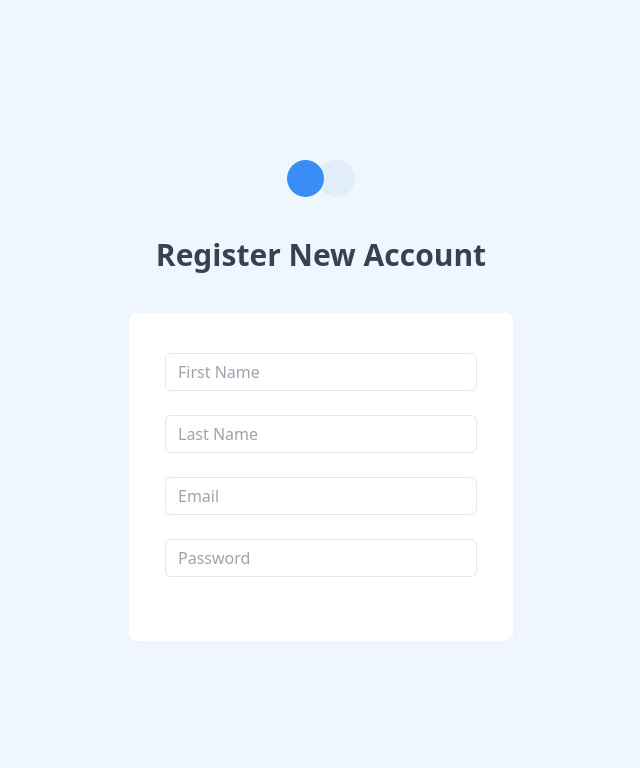
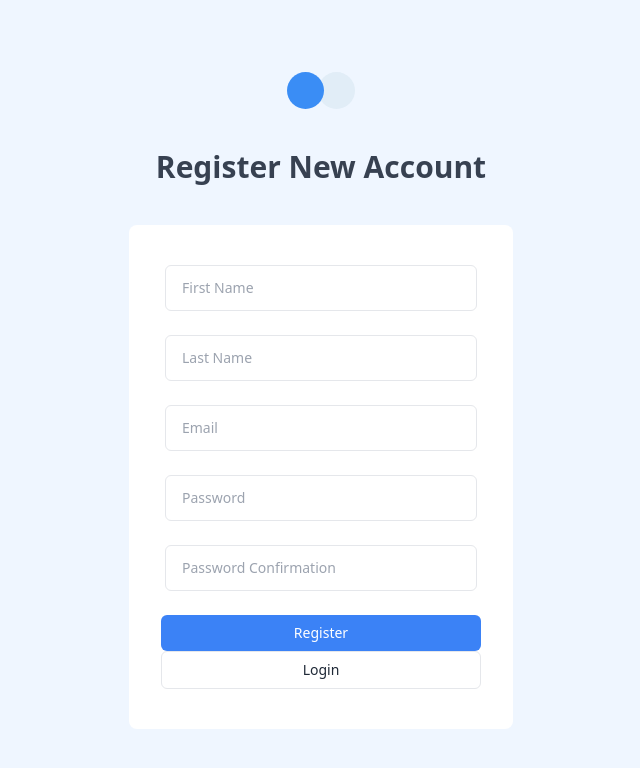
Before and after one commit to neuodev/topson, a React (Create React App) app in the folder client/: page /register in a window 1280 px wide. Shown: the top 768 px of the page, without its empty margins (319-959 px from the left). Built offline with nearby package versions, Linux system fonts and the light colour scheme.

Commit message:
Create primary and secondary buttons

```diff
--- /dev/null
+++ b/client/src/components/common/Button.tsx
@@ -0,0 +1,18 @@
+import React from "react";
+
+const Button = ({ children, primary, onClick }) => {
+  return (
+    <button
+      onClick={onClick}
+      className={`w-full py-2 text-sm font-medium capitalize rounded-md transition-colors duration-300  ${
+        primary
+          ? "bg-blue-500 text-white hover:bg-blue-400"
+          : "bg-white border text-gray-800 border-gray-200 hover:bg-gray-50"
+      }`}
+    >
+      {children}
+    </button>
+  );
+};
+
+export default Button;
--- a/client/src/components/common/TextField.tsx
+++ b/client/src/components/common/TextField.tsx
@@ -10,7 +10,7 @@ const TextField: React.FC<Props> = ({ placeholder, error, isPassword }) => {
   return (
     <div className="px-1">
       <input
-        className={`placeholder:text-gray-400 py-1.5 px-3 focus:outline-none focus:ring-1 ring-blue-300 rounded-md w-full text-gray-800 font-medium ${
+        className={`placeholder:text-gray-400 py-3 px-4 focus:outline-none rounded-md w-full text-gray-800 text-sm font-medium ${
           error
             ? "border-2 border-red-100 placeholder:text-red-300"
             : "border border-gray-200"
--- a/client/src/components/register/RegisterForm.tsx
+++ b/client/src/components/register/RegisterForm.tsx
@@ -1,4 +1,5 @@
 import React from "react";
+import Button from "../common/Button";
 import TextField from "../common/TextField";
 
 const RegisterForm = () => {
@@ -16,6 +17,14 @@ const RegisterForm = () => {
       <div className="mb-6">
         <TextField placeholder="Password" isPassword />
       </div>
+      <div className="mb-6">
+        <TextField placeholder="Password Confirmation" isPassword />
+      </div>
+
+      <div>
+        <Button primary>Register</Button>
+        <Button>Login</Button>
+      </div>
     </div>
   );
 };
```
